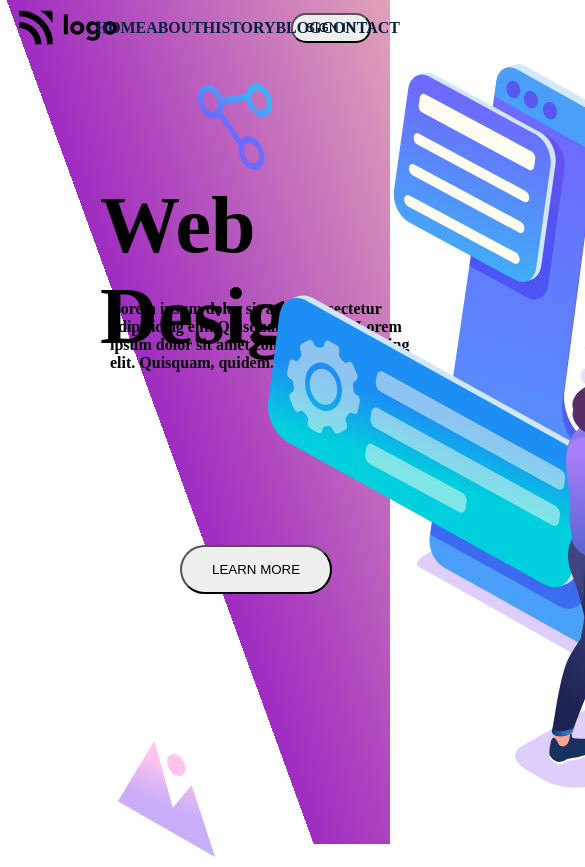
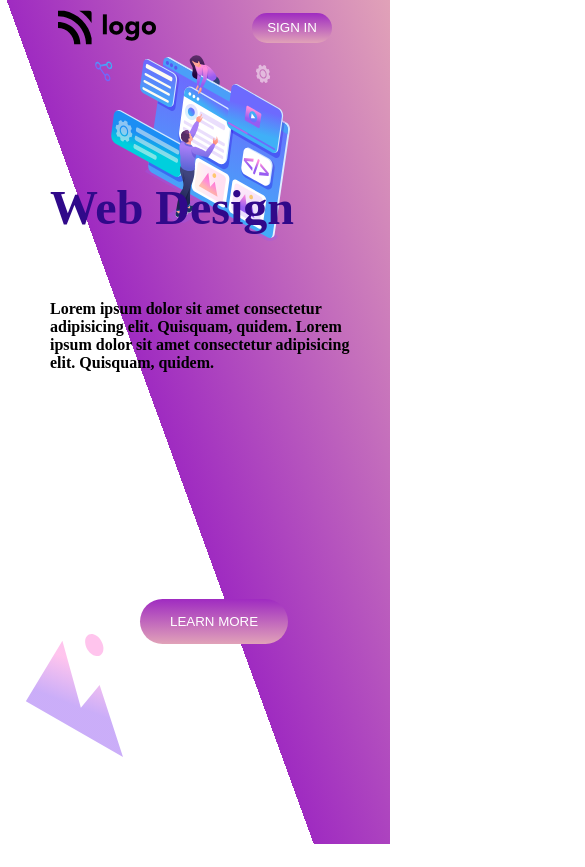
Before and after one commit to siri-job/live-project-8, a plain HTML site: page index.html in a window 390 px wide. Shown: the top 867 px of the page, 585 px wide, since content can reach past the window. After the commit the page ends 844 px from the top, so only its background shows below. Drawn offline with Linux system fonts and the light colour scheme.

Commit message:
mobile responsive

```diff
--- a/css/index.css
+++ b/css/index.css
@@ -15,6 +15,7 @@
     position: relative;
     background: linear-gradient(70deg,#fff 45%, #9F2BC1 45%,#E1A2B8);
     height: 100vh;
+    overflow: hidden;
 }
 
 
@@ -43,6 +44,9 @@ color:  #03203C;
     width: 80px;
     height: 30px;
     border-radius: 36px;
+    background: linear-gradient(#9F2BC1,#E1A2B8);
+    color: white;
+    border: none;
 }
 
 /* intro-section */
@@ -58,6 +62,7 @@ color:  #03203C;
     width: 30vw;
 
     height: 95vh;
+    flex-basis: 50%;
 
 
 }
@@ -67,6 +72,9 @@ color:  #03203C;
     position: absolute;
     top:180px;
     left: 100px;
+    z-index: 1;
+    color: #30098a;
+
 }
 .left-section h4{
 
@@ -75,6 +83,7 @@ color:  #03203C;
     left: 110px;
     width: 300px;
 
+
 }
 .learn-more-btn{
     position: absolute;
@@ -82,11 +91,16 @@ color:  #03203C;
     border-radius: 36px;
     left: 180px;
     bottom: 250px;
+    background: linear-gradient(#9F2BC1,#E1A2B8);
+    border: none;
+    color: white;
 }
 
 /* right */
 .imgs-div{
     position: relative;
+
+    flex-basis: 50%;
 
 
 
@@ -96,21 +110,74 @@ color:  #03203C;
 }
 .vector-img{
     position: absolute;
-    bottom: 0;
+    bottom: 100px;
+    left: -170px;
 
 }
 
 
 .vector-dot{
     position: absolute;
-    bottom: 80px;
-    left:50px
+    bottom: 200px;
+    left: -110px;
 
 }
 
 
-.imgs-div img:nth-child(3){
+[alt="intro-img"]{
     position: absolute;
-    left:80px;
+    left:-100px;
+    width: 100%;
+
 
 }
+
+@media screen and (max-width:900px) {
+
+    .nav-items{
+        display: none;
+    }
+
+}
+
+
+@media screen and (max-width:600px) {
+
+    .left-section h1{
+        font-size: 3em;
+
+    }
+
+}
+
+@media screen and (max-width:500px) {
+
+    .left-section h1{
+
+
+        left: 50px;
+
+
+    }
+
+    .left-section h4{
+
+
+        left: 50px;
+
+
+
+    }
+
+
+    .learn-more-btn{
+
+        left: 140px;
+
+        bottom: 200px;
+
+
+    }
+
+
+}
```
Also changed, not shown: index.html (+2 -0 lines).
